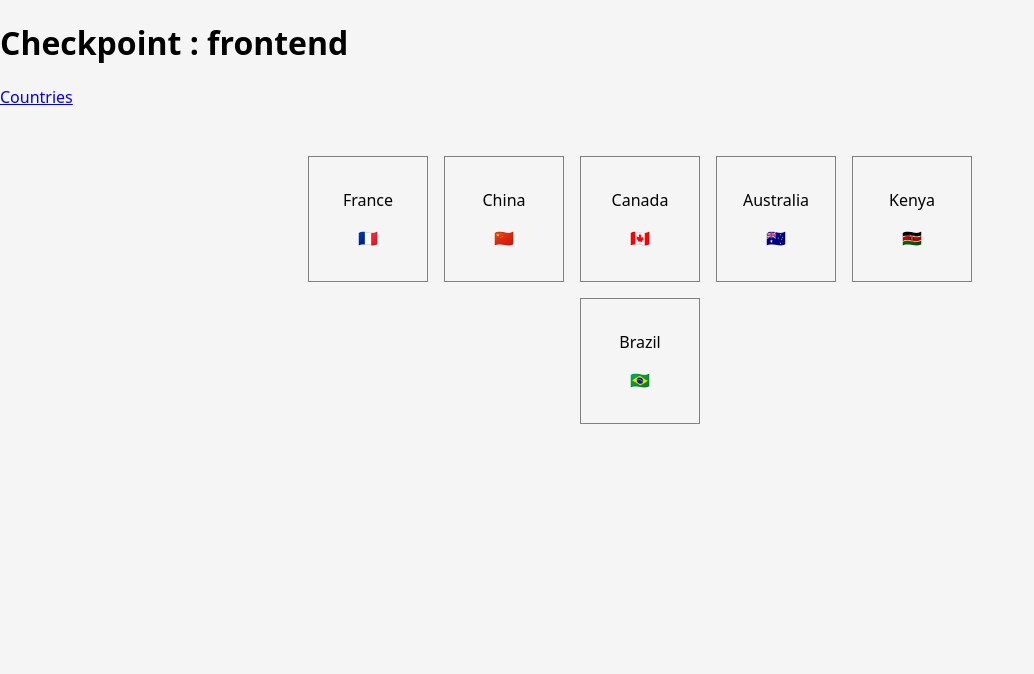
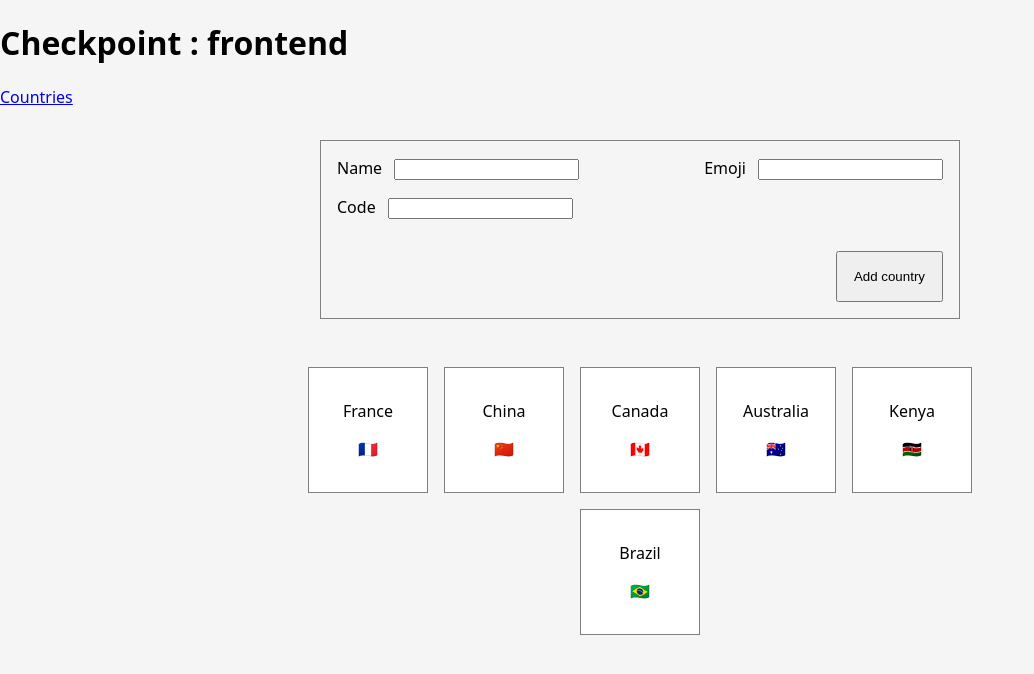
Before and after one commit to SimNed/checkpoint, a Next.js app in the folder frontend/: page / in a window 1280 px wide. Shown: the top 674 px of the page, without its empty margins (0-1034 px from the left). Built offline with nearby package versions, Linux system fonts and the light colour scheme.

Commit message:
add country form

```diff
--- /dev/null
+++ b/frontend/src/components/AddCountryForm/AddCountryForm.module.css
@@ -0,0 +1,23 @@
+.addCountryForm {
+    width: 50%;
+    margin: 2rem auto;
+    padding: 1rem;
+    border: 1px solid grey;
+    text-align: right;
+}
+
+.addCountryFormInputContainer {
+    display: flex;
+    flex-wrap: wrap;
+    justify-content: space-between;
+    gap: 1rem;
+}
+
+.addCountryForm button{
+    margin-top: 2rem;
+    padding: 1rem;
+}
+
+.addCountryForm label {
+    margin-right: 12px;
+}
--- /dev/null
+++ b/frontend/src/components/AddCountryForm/AddCountryForm.tsx
@@ -0,0 +1,38 @@
+import { useRef, useState } from "react";
+import styles from "./AddCountryForm.module.css";
+
+const AddCountryForm = () => {
+  const [formData, setFormData] = useState();
+
+  const addCountry = () => {
+    console.log("ok");
+  };
+
+  return (
+    <form
+      className={styles.addCountryForm}
+      onSubmit={(e) => {
+        e.preventDefault();
+        addCountry();
+      }}
+    >
+      <div className={styles.addCountryFormInputContainer}>
+        <div>
+          <label htmlFor="name">Name</label>
+          <input name="name" type="text" />
+        </div>
+        <div>
+          <label htmlFor="emoji">Emoji</label>
+          <input name="emoji" type="emoji" />
+        </div>
+        <div>
+          <label htmlFor="code">Code</label>
+          <input name="code" type="code" />
+        </div>
+      </div>
+      <button type="submit">Add country</button>
+    </form>
+  );
+};
+
+export default AddCountryForm;
--- a/frontend/src/components/CountryList/CountryList.module.css
+++ b/frontend/src/components/CountryList/CountryList.module.css
@@ -8,9 +8,18 @@
     gap: 1rem;
 }
 
-.countryContainer > li {
+.countryContainer > li > a {
+    display: block;
     width: 120px;
+    padding: 1rem;
     border: 1px solid grey;
-    padding: 1rem;
+    background-color: white;
+    color: black;
     text-align: center;
+    text-decoration: none;
+    transition: 0.2s ease all;
 }
+
+.countryContainer > li > a:hover {
+    background-color: gainsboro;
+}
--- a/frontend/src/components/CountryList/CountryList.tsx
+++ b/frontend/src/components/CountryList/CountryList.tsx
@@ -31,8 +31,10 @@ const ContryList = () => {
     <ul className={styles.countryContainer}>
       {countries.map((country) => (
         <li>
-          <p>{country.name}</p>
-          <p>{country.emoji}</p>
+          <a href="">
+            <p>{country.name}</p>
+            <p>{country.emoji}</p>
+          </a>
         </li>
       ))}
     </ul>
--- a/frontend/src/pages/index.tsx
+++ b/frontend/src/pages/index.tsx
@@ -1,10 +1,12 @@
 import Header from "@/components/Header";
+import AddCountryForm from "@/components/AddCountryForm/AddCountryForm";
 import CountryList from "@/components/CountryList/CountryList";
 
 export default function Home() {
   return (
     <main>
       <Header />
+      <AddCountryForm />
       <CountryList />
     </main>
   );
--- a/package.json
+++ b/package.json
@@ -8,5 +8,8 @@
   },
   "keywords": [],
   "author": "",
-  "license": "ISC"
+  "license": "ISC",
+  "dependencies": {
+    "@types/react": "^18.3.2"
+  }
 }
```
Also changed, not shown: frontend/src/pages/countries/[id].tsx (added).
